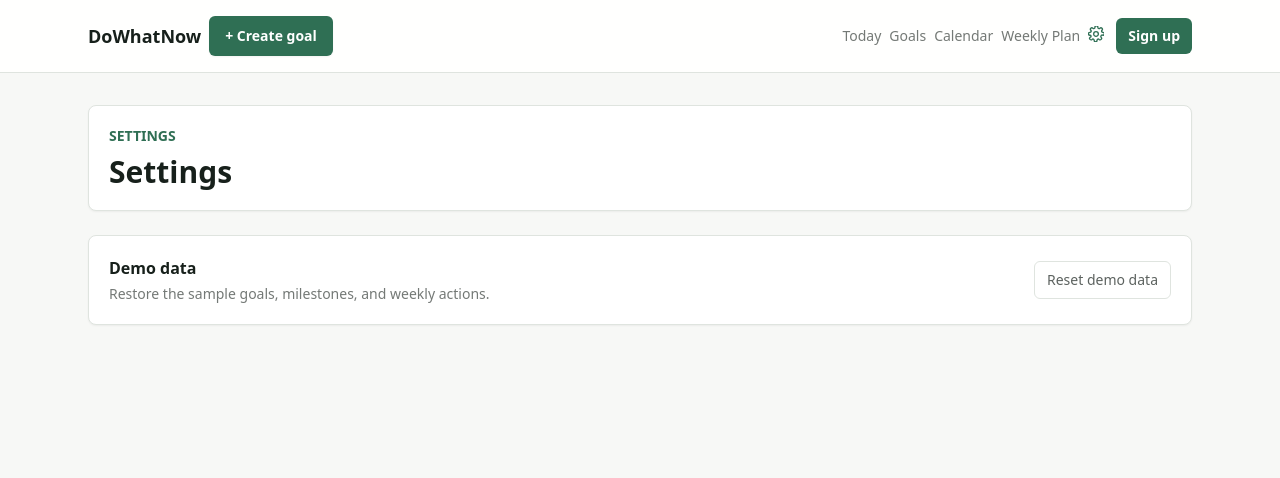
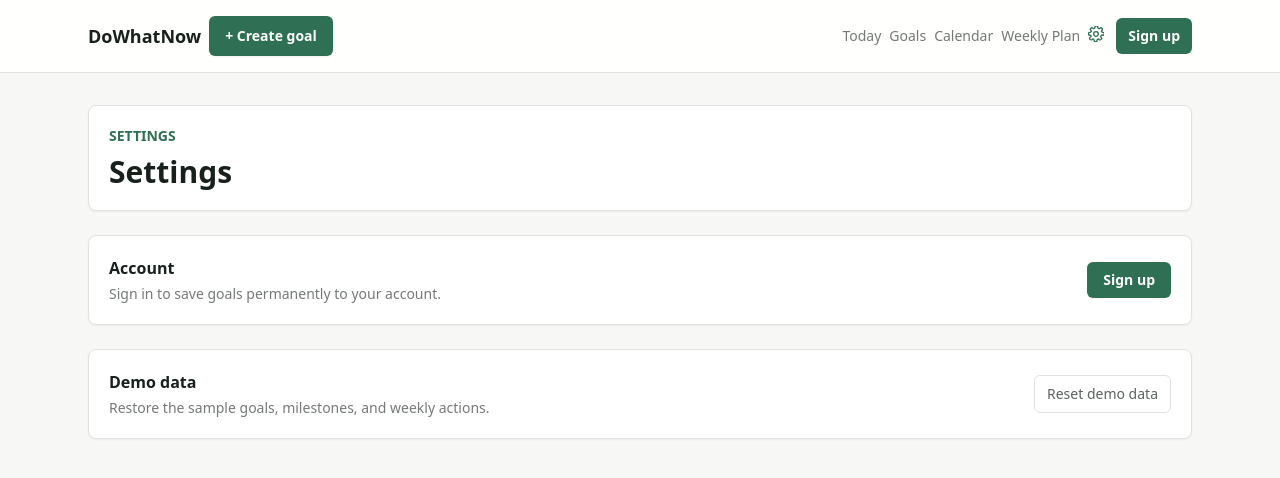
Before and after one commit to Trajectory138/Trajectory, a Next.js app: page /settings in a window 1280 px wide. Shown: the top 478 px of the page. Built offline with nearby package versions, Linux system fonts and the light colour scheme; no server answers.

Commit message:
Add account settings section

```diff
--- a/app/settings/page.tsx
+++ b/app/settings/page.tsx
@@ -1,3 +1,4 @@
+import { AccountSettings } from "@/components/AccountSettings";
 import { ResetDemoDataButton } from "@/components/ResetDemoDataButton";
 
 export default function SettingsPage() {
@@ -7,6 +8,8 @@ export default function SettingsPage() {
         <p className="text-sm font-semibold uppercase text-leaf">Settings</p>
         <h1 className="mt-2 text-2xl font-semibold sm:text-3xl">Settings</h1>
       </section>
+
+      <AccountSettings />
 
       <section className="rounded-lg border border-line bg-white p-5 shadow-sm">
         <div className="flex flex-col gap-4 sm:flex-row sm:items-center sm:justify-between">
--- /dev/null
+++ b/components/AccountSettings.tsx
@@ -0,0 +1,86 @@
+"use client";
+
+import type { User } from "@supabase/supabase-js";
+import Link from "next/link";
+import { useEffect, useState } from "react";
+
+import { supabase } from "@/lib/supabase";
+
+export function AccountSettings() {
+  const [user, setUser] = useState<User | null>(null);
+  const [isLoading, setIsLoading] = useState(Boolean(supabase));
+
+  useEffect(() => {
+    if (!supabase) {
+      return;
+    }
+
+    void supabase.auth.getUser().then(({ data }) => {
+      setUser(data.user ?? null);
+      setIsLoading(false);
+    });
+
+    const {
+      data: { subscription }
+    } = supabase.auth.onAuthStateChange((_event, session) => {
+      setUser(session?.user ?? null);
+      setIsLoading(false);
+    });
+
+    return () => subscription.unsubscribe();
+  }, []);
+
+  async function signOut() {
+    if (!supabase) {
+      return;
+    }
+
+    await supabase.auth.signOut();
+    setUser(null);
+  }
+
+  if (!supabase) {
+    return (
+      <section className="rounded-lg border border-line bg-white p-5 shadow-sm">
+        <h2 className="text-base font-semibold">Account</h2>
+        <p className="mt-1 text-sm text-ink/60">Supabase is not configured for account access yet.</p>
+      </section>
+    );
+  }
+
+  return (
+    <section className="rounded-lg border border-line bg-white p-5 shadow-sm">
+      <div className="flex flex-col gap-4 sm:flex-row sm:items-center sm:justify-between">
+        <div>
+          <h2 className="text-base font-semibold">Account</h2>
+          {isLoading ? (
+            <p className="mt-1 text-sm text-ink/60">Checking account status...</p>
+          ) : user ? (
+            <p className="mt-1 text-sm text-ink/60">
+              Signed in as <span className="font-medium text-ink">{user.email}</span>
+            </p>
+          ) : (
+            <p className="mt-1 text-sm text-ink/60">Sign in to save goals permanently to your account.</p>
+          )}
+        </div>
+
+        {user ? (
+          <button
+            type="button"
+            onClick={signOut}
+            className="rounded-md border border-line bg-white px-4 py-2 text-sm font-semibold text-ink/70 transition hover:border-leaf hover:text-leaf"
+          >
+            Sign out
+          </button>
+        ) : (
+          <Link
+            href="/signup"
+            className="inline-flex items-center justify-center rounded-md bg-leaf px-4 py-2 text-sm font-semibold text-white transition hover:bg-ink"
+          >
+            Sign up
+          </Link>
+        )}
+      </div>
+    </section>
+  );
+}
--- a/components/SignUpForm.tsx
+++ b/components/SignUpForm.tsx
@@ -5,6 +5,16 @@ import type { FormEvent } from "react";
 import { useState } from "react";
 
 import { supabase } from "@/lib/supabase";
+
+function getAuthRedirectUrl() {
+  const configuredSiteUrl = process.env.NEXT_PUBLIC_SITE_URL?.replace(/\/$/, "");
+
+  if (configuredSiteUrl) {
+    return configuredSiteUrl;
+  }
+
+  return typeof window === "undefined" ? undefined : window.location.origin;
+}
 
 export function SignUpForm() {
   const [email, setEmail] = useState("");
@@ -26,7 +36,7 @@ export function SignUpForm() {
     const { error: signUpError } = await supabase.auth.signInWithOtp({
       email: email.trim(),
       options: {
-        emailRedirectTo: typeof window === "undefined" ? undefined : window.location.origin
+        emailRedirectTo: getAuthRedirectUrl()
       }
     });
 
```
